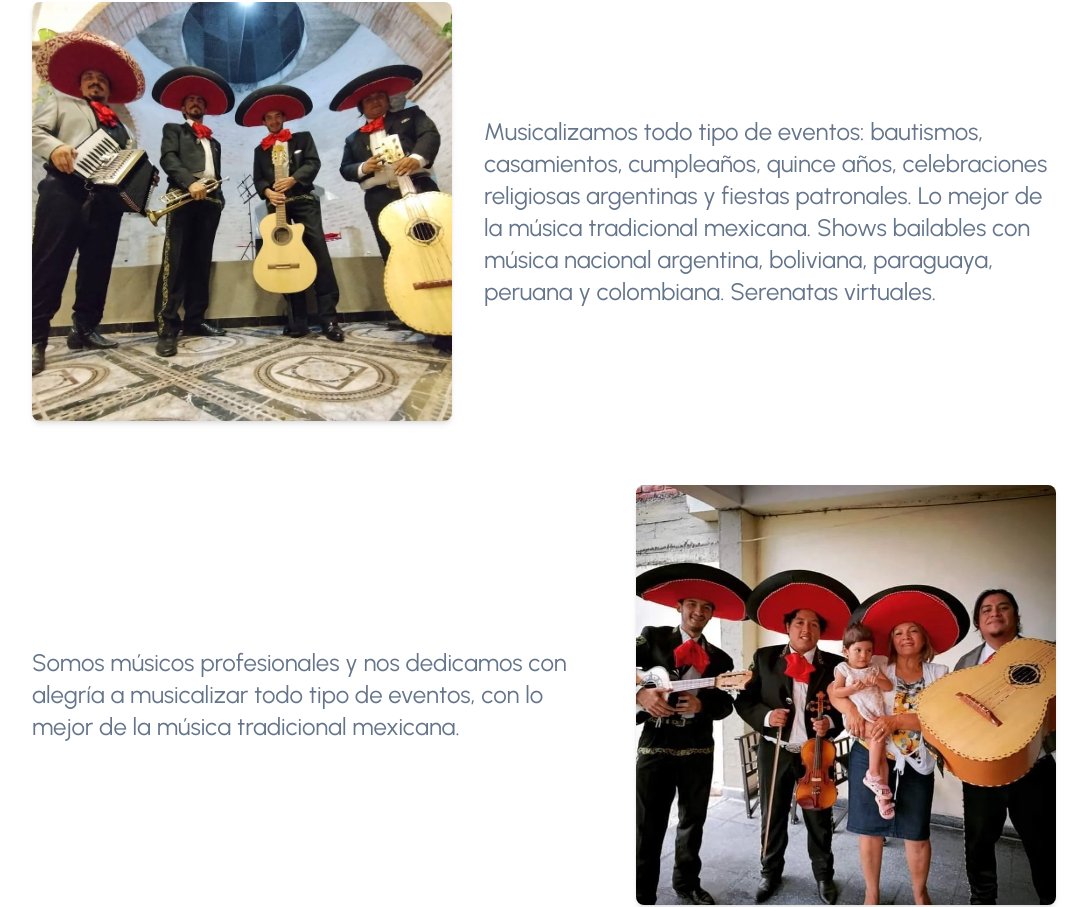
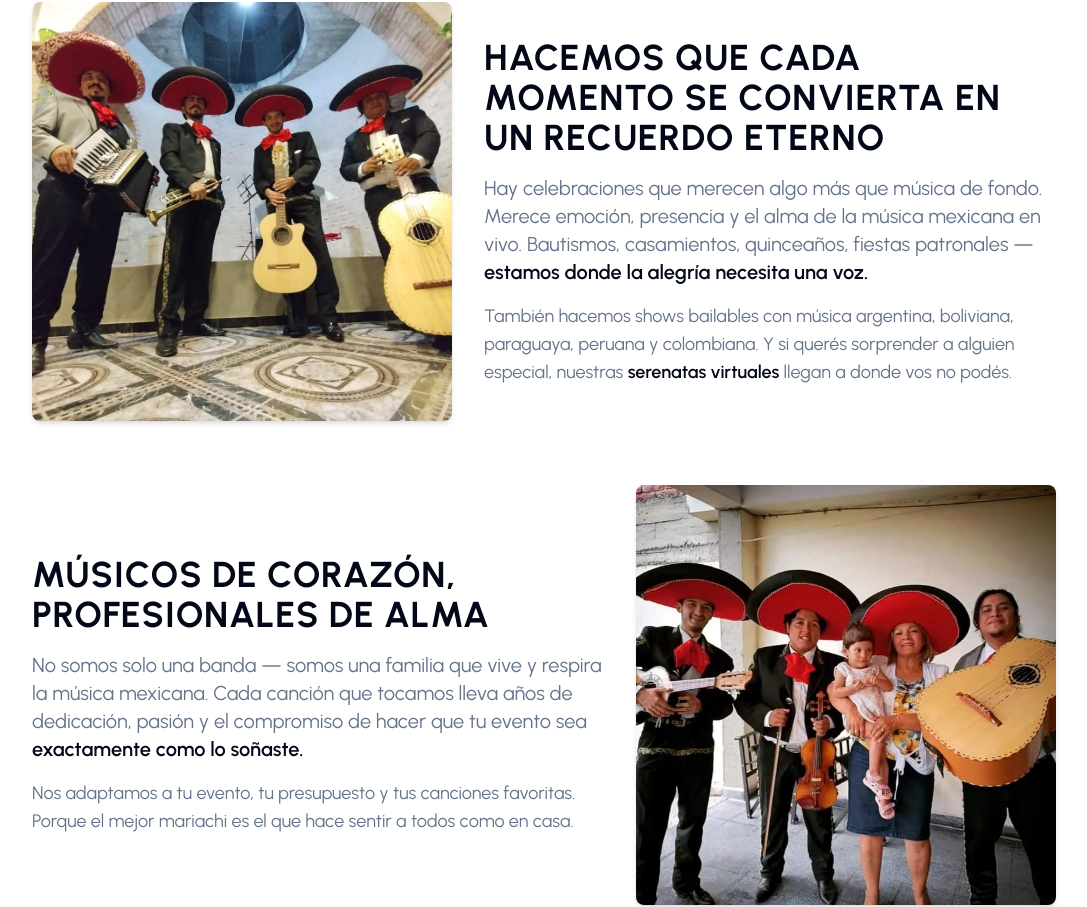
Before and after one commit to Leovilis/mezcal-2.0, a Next.js app: page / in a window 1280 px wide. Shown: the part 256-1163 px from the top of the page, without its empty margins (96-1183 px from the left). Built offline with nearby package versions, Linux system fonts and the light colour scheme.

Commit message:
Update info.tsx

```diff
--- a/components/info.tsx
+++ b/components/info.tsx
@@ -11,36 +11,57 @@ const Info = () => {
         Mariachi Puro Mezcal
       </h1>
 
-      {/* Bloque 1: imagen izquierda, texto derecha en desktop */}
+      {/* Bloque 1 */}
       <div className="flex flex-col md:flex-row items-center gap-8 w-full max-w-5xl">
         <Image
           src={mezcal}
           alt="Puro Mezcal"
           className="w-[300px] md:w-[420px] h-auto rounded-lg shadow-md flex-shrink-0"
         />
-        <p className="text-lg md:text-2xl md:text-left text-center leading-relaxed text-muted-foreground">
-          Musicalizamos todo tipo de eventos: bautismos, casamientos, cumpleaños,
-          quince años, celebraciones religiosas argentinas y fiestas patronales.
-          Lo mejor de la música tradicional mexicana. Shows bailables con música
-          nacional argentina, boliviana, paraguaya, peruana y colombiana.
-          Serenatas virtuales.
-        </p>
+        <div className="flex flex-col gap-4 md:text-left text-center">
+          <h2 className="text-2xl md:text-4xl font-bold uppercase tracking-wide">
+            Hacemos que cada momento se convierta en un recuerdo eterno
+          </h2>
+          <p className="text-lg md:text-xl leading-relaxed text-muted-foreground">
+            Hay celebraciones que merecen algo más que música de fondo.
+            Merece emoción, presencia y el alma de la música mexicana en vivo.
+            Bautismos, casamientos, quinceaños, fiestas patronales —
+            <span className="font-semibold text-foreground"> estamos donde la alegría necesita una voz.</span>
+          </p>
+          <p className="text-base md:text-lg leading-relaxed text-muted-foreground">
+            También hacemos shows bailables con música argentina, boliviana,
+            paraguaya, peruana y colombiana. Y si querés sorprender a alguien
+            especial, nuestras <span className="font-semibold text-foreground">serenatas virtuales</span> llegan
+            a donde vos no podés.
+          </p>
+        </div>
       </div>
 
-      {/* Bloque 2: texto izquierda, imagen derecha en desktop */}
+      {/* Bloque 2 */}
       <div className="flex flex-col md:flex-row-reverse items-center gap-8 w-full max-w-5xl">
         <Image
           src={familia}
           alt="En Familia"
           className="w-[300px] md:w-[420px] h-auto rounded-lg shadow-md flex-shrink-0"
         />
-        <p className="text-lg md:text-2xl md:text-left text-center leading-relaxed text-muted-foreground">
-          Somos músicos profesionales y nos dedicamos con alegría a musicalizar
-          todo tipo de eventos, con lo mejor de la música tradicional mexicana.
-        </p>
+        <div className="flex flex-col gap-4 md:text-left text-center">
+          <h2 className="text-2xl md:text-4xl font-bold uppercase tracking-wide">
+            Músicos de corazón, profesionales de alma
+          </h2>
+          <p className="text-lg md:text-xl leading-relaxed text-muted-foreground">
+            No somos solo una banda — somos una familia que vive y respira la
+            música mexicana. Cada canción que tocamos lleva años de dedicación,
+            pasión y el compromiso de hacer que tu evento sea
+            <span className="font-semibold text-foreground"> exactamente como lo soñaste.</span>
+          </p>
+          <p className="text-base md:text-lg leading-relaxed text-muted-foreground">
+            Nos adaptamos a tu evento, tu presupuesto y tus canciones favoritas.
+            Porque el mejor mariachi es el que hace sentir a todos como en casa.
+          </p>
+        </div>
       </div>
 
-      {/* Imagen final ancha */}
+      {/* Imagen final */}
       <Image
         src={banda}
         alt="Nosotros en Banda"
```
